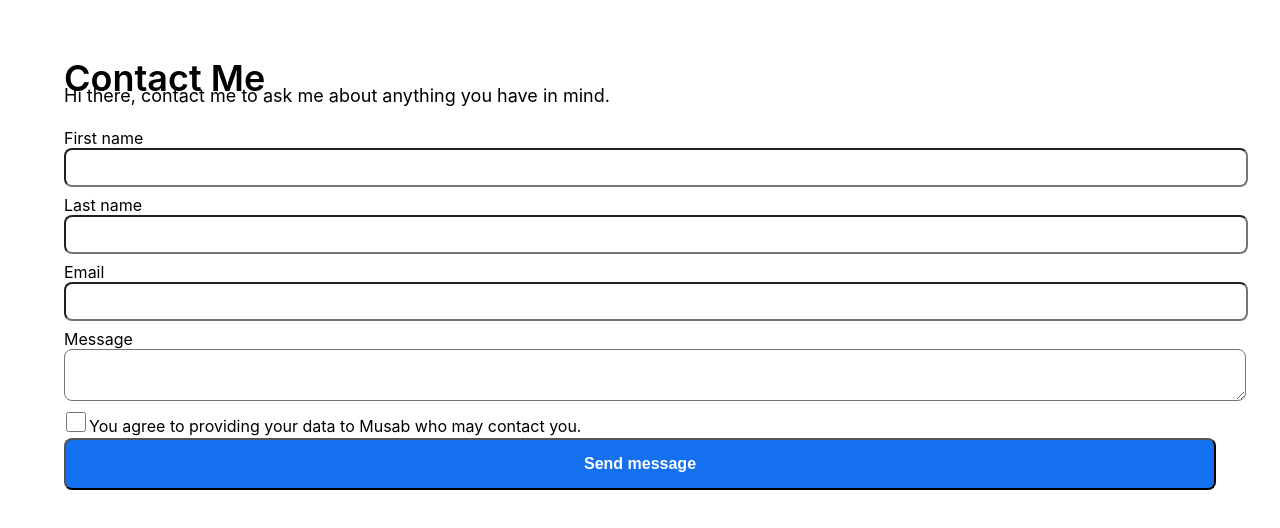
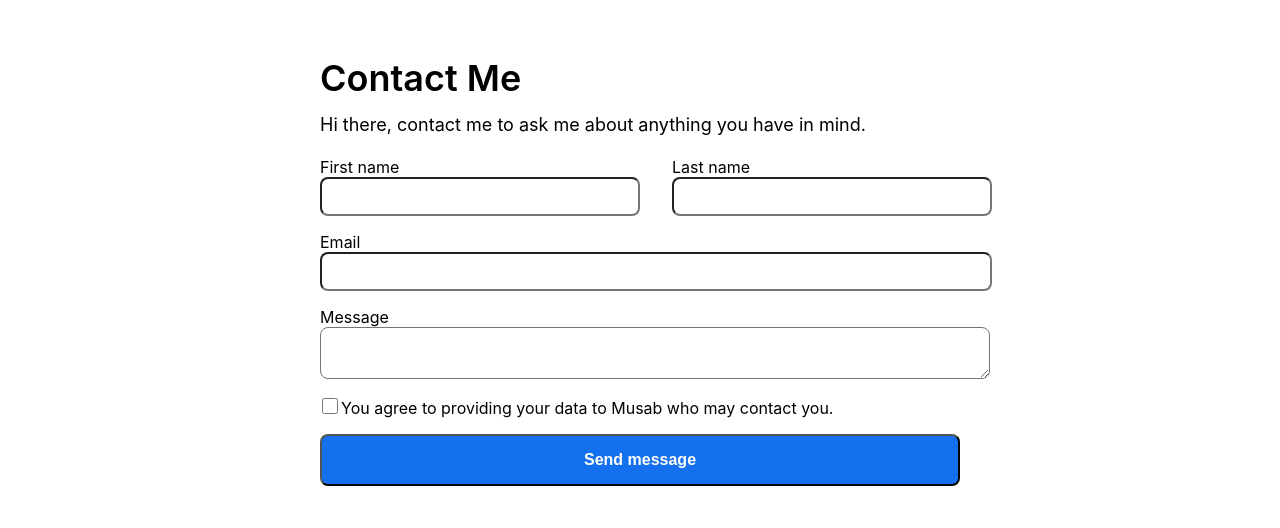
Before and after one commit to Musab1258/hng-front-end-satge1-task, a React (Create React App) app: page /contact in a window 1280 px wide. Shown: the top 528 px of the page. Built offline with nearby package versions, Linux system fonts and the light colour scheme.

Commit message:
style: styled the web view of the contact page

```diff
--- a/src/components/contact/Contact.css
+++ b/src/components/contact/Contact.css
@@ -12,7 +12,7 @@
 .heading-h1 {
   width: 100%;
   margin-left: 0;
-  margin-bottom: -1em;
+  margin-bottom: -0.2em;
   font-size: 36px;
   line-height: 44px;
   font-weight: 600;
@@ -28,6 +28,7 @@
   display: flex;
   flex-direction: column;
   align-items: flex-start;
+  margin-bottom: 8px;
 }
 .entry {
   width: 100%;
@@ -36,8 +37,8 @@
   padding: 10px 14px 10px 14px;
 }
 .checkbox {
-  width: 20px;
-  height: 20px;
+  width: 16px;
+  height: 16px;
   margin-left: 2px;
   border-radius: 6px;
 }
@@ -49,6 +50,7 @@
 .send-btn {
   width: 100%;
   border-radius: 8px;
+  margin-top: 14px;
   padding: 12px 20px 12px 20px;
   background-color: #1570EF;
   color: #ffffff;
@@ -56,3 +58,21 @@
   font-size: 16px;
   line-height: 24px;
 }
+
+/* For medium and large screen */
+@media  screen and (min-width: 769px) {
+  .contact {
+    width: 50%;
+  }
+  .lg-name {
+    display: flex;
+    justify-content: space-between;
+    width: 100%;
+  }
+  .fst-name {
+    width: 45%;
+  }
+  .lst-name {
+    width: 45%;
+  }
+}
--- a/src/components/contact/contact.js
+++ b/src/components/contact/contact.js
@@ -9,17 +9,19 @@ function Contact() {
         <p className='heading-p'>Hi there, contact me to ask me about anything you have in mind.</p>
       </div>
       <form>
-        <div className='form-entries'>
+        <div className='lg-name'>
+          <div className='form-entries fst-name'>
           <label>
             First name
           </label>
           <input id="first_name" className='entry' />
-        </div>
-        <div className='form-entries'>
-          <label>
-            Last name
-          </label>
-          <input id="last_name" className='entry' />
+          </div>
+          <div className='form-entries lst-name'>
+            <label>
+              Last name
+            </label>
+            <input id="last_name" className='entry' />
+          </div>
         </div>
         <div className='form-entries' >
           <label>
--- a/src/components/links/Links.js
+++ b/src/components/links/Links.js
@@ -4,6 +4,8 @@ import github from '../../images/github.svg';
 import { Link } from 'react-router-dom';
 
 function Links() {
+  let url = "";
+
   return (
     <div>
       <a href='https://training.zuri.team/'
@@ -46,7 +48,7 @@ function Links() {
           <h6>If you want to be conversant with the rules of professional design, check out this book</h6>
         </div>
       </a>
-      <a  href='#'
+      <a  href={url}
           id='contact'
           className="a"
       >
```
